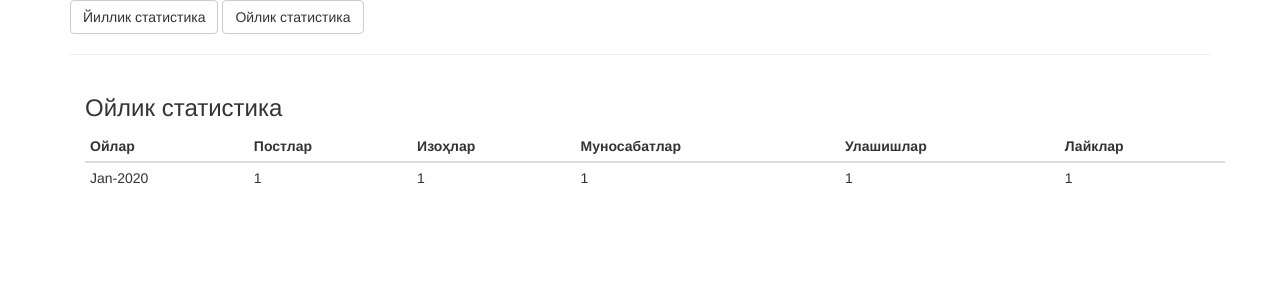
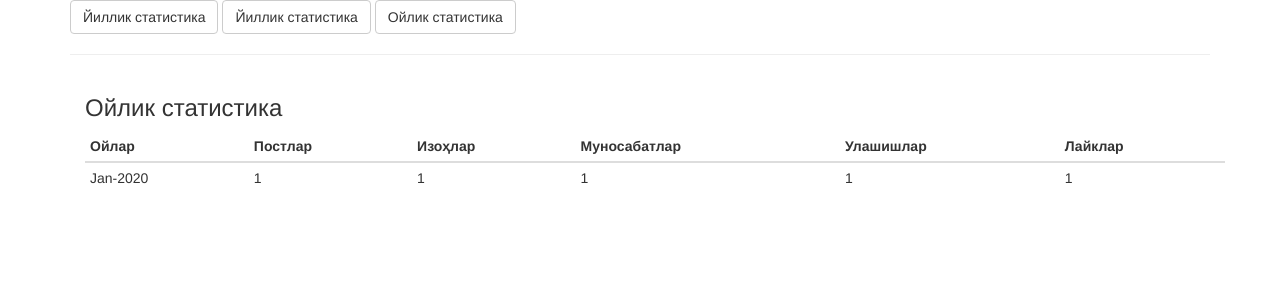
Before and after one commit to muminoff/maslahat, a Django app: a page that uses core/templates/base.html in a window 1280 px wide. Shown: the top 300 px of the page. Run offline with Django 3.2, Linux system fonts and the light colour scheme; tables that the repository leaves empty hold one stand-in row (values such as "Sample post"); parts of the project's set-up code (start-up, migrations or seed data) failed here and were passed over; some libraries are stand-ins or nearby versions.

Commit message:
Fix links

```diff
--- a/core/templates/base.html
+++ b/core/templates/base.html
@@ -41,8 +41,9 @@
   <body>
 
     <div class="container">
-      <a href="{% url stat_yearly %}" class="btn btn-default">Йиллик статистика</a>
-      <a href="{% url stat_monthly %}" class="btn btn-default">Ойлик статистика</a>
+      <a href="{% url "index" %}" class="btn btn-default">Йиллик статистика</a>
+      <a href="{% url "stat_yearly" %}" class="btn btn-default">Йиллик статистика</a>
+      <a href="{% url "stat_monthly" %}" class="btn btn-default">Ойлик статистика</a>
       <hr/>
       {% block content %}
       {% endblock %}
```
